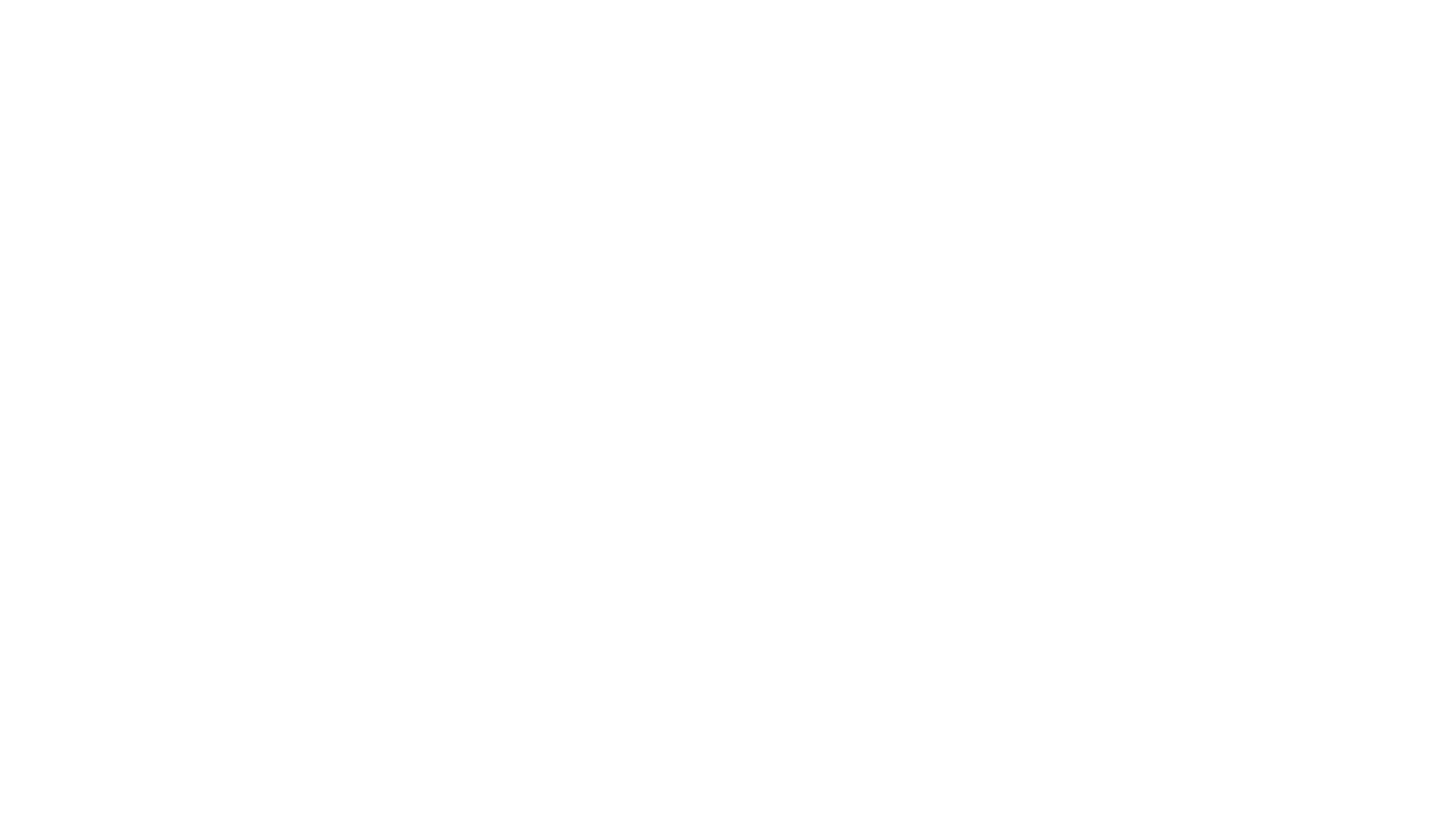
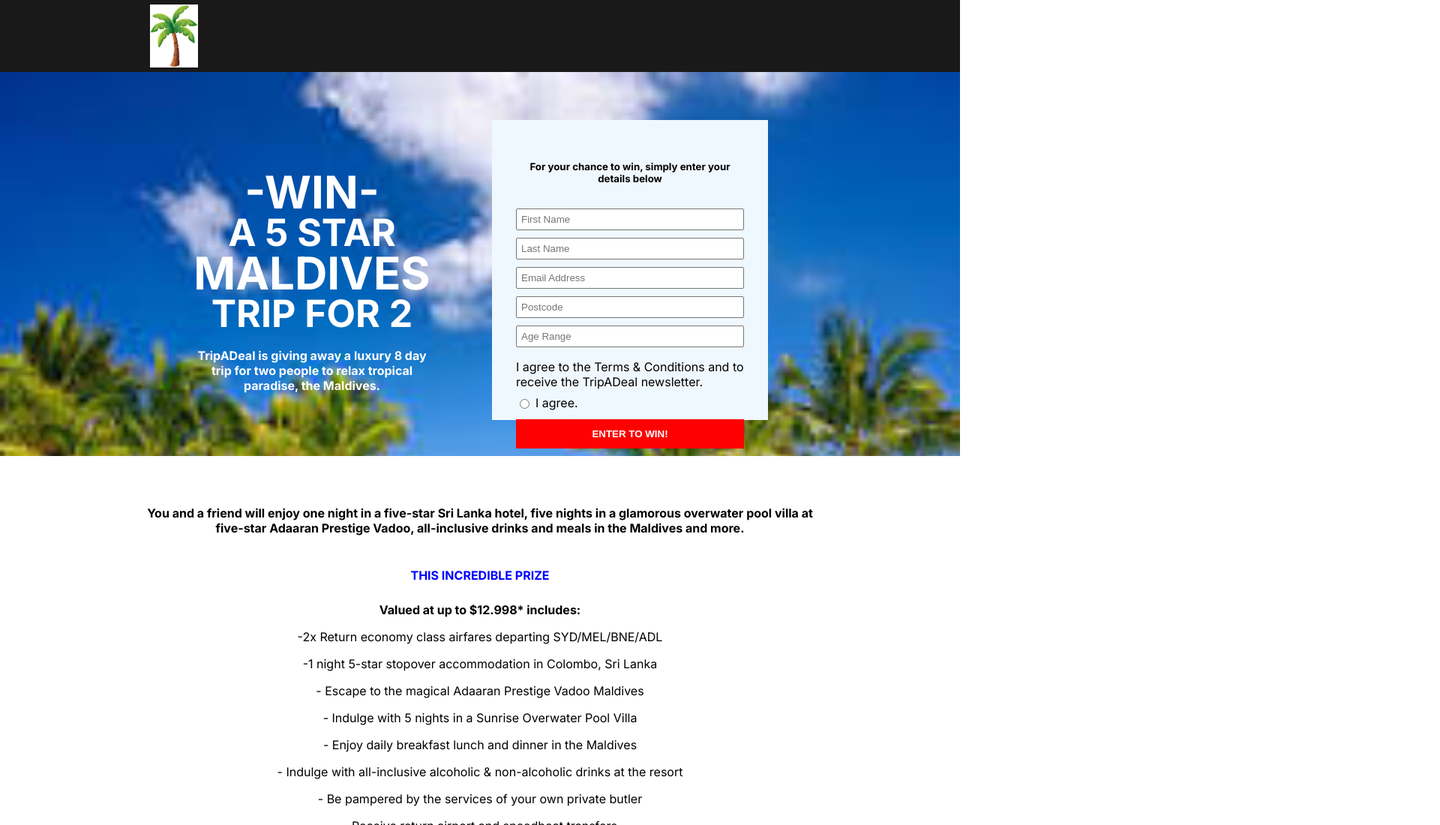
Before and after one commit to Dedliiih/Evaluaci-n-21-04, a plain HTML site: page index.html in a window 1280 px wide. Shown: the top 1100 px of the page at 75% size, 1920 px wide, since content can reach past the window. Before the commit the page ends 800 px from the top, so only its background shows below. Drawn offline with Linux system fonts and the light colour scheme.

Commit message:
COMMIT FINAL

```diff
--- a/index.html
+++ b/index.html
@@ -1,10 +1,93 @@
 <!DOCTYPE html>
-<html lang="en">
+<html lang="es">
 	<head>
 		<meta charset="UTF-8" />
 		<meta name="viewport" content="width=device-width, initial-scale=1.0" />
 		<link rel="stylesheet" href="/styles.css" />
 		<title>Document</title>
 	</head>
-	<body></body>
+	<body>
+		<main class="wrapper">
+			<header>
+				<div class="header-image-container">
+					<img src="/assets/img/icono-header.jpg" alt="Icono del header">
+				</div>
+			</header>
+			<section class="hero">
+				<article class="hero-text">
+					<div class="hero-main-text">
+						<p class="hero-main-first-text">-WIN-</p>
+					    <span class="hero-main-second-text">A 5 STAR</span>
+					    <p class="hero-main-third-text">MALDIVES</p>
+					    <span class="hero-main-fourth-text">TRIP FOR 2</span>
+					</div>
+					<p class="hero-secondary-text">
+						TripADeal is giving away a luxury 8 day trip for two people to relax tropical paradise, the Maldives.
+					</p>
+				</article>
+				<form action="" class="hero-form">
+					<h5>For your chance to win, simply enter your details below</h5>
+					<input type="text" placeholder="First Name">
+					<input type="text" placeholder="Last Name">
+					<input type="text" placeholder="Email Address">
+					<input type="text" placeholder="Postcode">
+					<input type="number" placeholder="Age Range">
+					<p class="hero-form-terms">
+						I agree to the Terms & Conditions and to receive the TripADeal newsletter.
+					</p>
+					<div class="checkbox-container">
+						<label for="terms-checkbox">I agree.</label>
+					    <input name="terms-checkbox" type="radio">
+					</div>
+					<button class="hero-form-button">ENTER TO WIN!</button>
+				</form>
+			</section>
+			<section class="product">
+				<article class="product-description-container">
+					<p class="product-description">
+						You and a friend will enjoy one night in a five-star Sri Lanka hotel, five nights in a glamorous overwater pool villa at
+						five-star Adaaran Prestige Vadoo, all-inclusive drinks and meals in the Maldives and more.
+					</p>
+				</article>
+				<article class="product-detail">
+					<h5>THIS INCREDIBLE PRIZE</h5>
+					<b>Valued at up to $12.998* includes:</b>
+					<p>-2x Return economy class airfares departing SYD/MEL/BNE/ADL</p>
+					<p>-1 night 5-star stopover accommodation in Colombo, Sri Lanka</p>
+					<p>- Escape to the magical Adaaran Prestige Vadoo Maldives</p>
+					<p>- Indulge with 5 nights in a Sunrise Overwater Pool Villa</p>
+					<p>- Enjoy daily breakfast lunch and dinner in the Maldives</p>
+					<p>- Indulge with all-inclusive alcoholic & non-alcoholic drinks at the resort</p>
+					<p>- Be pampered by the services of your own private butler</p>
+					<p>- Receive return airport and speedboat transfers</p>
+					<p>Plus more!</p>
+				</article>
+
+				<article class="product-images">
+					<div class="product-image"><img src="/assets/img/resort.jpg" alt=""></div>
+					<div class="product-image"><img src="/assets/img/resort.jpg" alt=""></div>
+					<div class="product-image"><img src="/assets/img/resort.jpg" alt=""></div>
+				</article>
+				<article class="product-button-container">
+					<button>ENTER TO WIN!</button>
+					<img src="/assets/img/icono-header.jpg" alt="Icono de palmera">
+				</article>
+			</section>
+			<footer>
+				<article class="footer-content">
+					<img src="/assets/img/guy.jpg" alt="Guy.">
+					<div class="footer-content-text">
+						<p>I'm really excited to partner with TripADeal to bring you the world's best bucket list travel packages, at unbeliavable prices, Make sure your enter to be in the running for this amazing prize.</p>
+						<div class="ambassador-data">
+							<b>SHELLEY CRAFT</b>
+							<p>TripADeal Ambassador</p>
+						</div>
+					</div>
+				</article>
+			</footer>
+			<section class="bored-text">
+				<p>Lorem ipsum, dolor sit amet consectetur adipisicing elit. Laudantium quasi voluptas quis sunt odit dignissimos amet, sed modi eius, et similique. Nisi mollitia quos ea enim laborum reiciendis, eaque placeat? Lorem ipsum dolor sit amet consectetur adipisicing elit. Illum corrupti illo distinctio ipsam cumque eum non, sed quia. Fuga accusantium molestiae quo earum quasi facere architecto corporis, blanditiis natus veritatis! Lorem ipsum dolor sit amet consectetur adipisicing elit. Nam aut doloremque similique rem, suscipit reiciendis tempore ullam, voluptatem facilis dolore ex possimus. In voluptatum omnis aliquid nesciunt minima nobis eius.</p>
+			</section>
+		</main>
+	</body>
 </html>
--- a/styles.css
+++ b/styles.css
@@ -0,0 +1,200 @@
+@import url('https://fonts.googleapis.com/css2?family=Inter:ital,opsz,wght@0,14..32,100..900;1,14..32,100..900&display=swap');
+
+html {
+    font-family: Inter;
+}
+
+body {
+    padding: 0;
+    margin: 0;
+    overflow-x: hidden;
+}
+
+header {
+    height: 12vh;
+    background-color: #191919;
+    width: 100%;
+    display: flex;
+    justify-content: flex-start;
+}
+
+.header-image-container {
+    height: 100%;
+    width: 4rem;
+    display: flex;
+    align-items: center;
+    margin-left: 200px;
+}
+
+.header-image-container > img {
+    width: 100%;
+}
+
+.hero {
+    height: 50vh;
+    display: flex;
+    padding: 4rem 5rem 3rem 5rem;
+    background-image: url(/assets/img/resort-bg.jpg);
+    background-repeat: no-repeat;
+    background-size: cover;
+    justify-content: center;
+}
+
+.hero-text {
+    color: #fff;
+    text-align: center;
+    font-weight: 700;
+    margin-right: 5rem;
+    max-width: 320px;
+
+}
+
+.hero-main-text > p {
+  font-size: 60px;
+}
+
+.hero-main-text > span {
+    font-size: 50px;
+}
+
+.hero-main-first-text {
+    margin-bottom: -12px;
+}
+
+.hero-main-third-text {
+    margin-bottom: -12px;
+    margin-top: -12px;
+}
+
+.hero-form {
+    display: flex;
+    flex-direction: column;
+    padding: 2rem;
+    background-color: aliceblue;
+    max-width: 19rem;
+}
+
+.hero-form > h5 {
+    text-align: center;
+}
+
+.hero-form > input {
+    margin-top: 10px;
+    padding: 5px;
+}
+
+.hero-form-terms {
+    margin-bottom: 8px;
+}
+
+.checkbox-container {
+    display: flex;
+    flex-direction: row-reverse;
+    justify-content: start;
+}
+
+.checkbox-container > input {
+    margin-right: 8px;
+}
+
+.hero-form-button {
+    margin-top: 12px;
+    background-color: red;
+    border: none;
+    color: #fff;
+    padding: 12px;
+    font-weight: 700;
+}
+
+.product {
+    display: flex;
+    flex-direction: column;
+    align-items: center;
+    height: 90vh;
+    width: 100%;
+}
+
+.product-description-container {
+    display: flex;
+    flex-direction: column;
+    justify-content: center;
+    margin-top: 50px;
+}
+
+.product-description {
+    font-weight: 700;
+    align-items: center;
+    width: 56rem;
+    text-align: center;
+}
+
+.product-detail {
+    text-align: center;
+}
+
+.product-detail > h5 {
+    color: blue;
+    font-size: 1rem;
+}
+
+.product-images {
+    margin-top: 3rem;
+    display: flex;
+    flex-direction: row;
+    gap: 30px;
+}
+
+.product-button-container {
+    margin-top: 3rem;
+    display: flex;
+    align-items: center;
+    flex-direction: column;
+    width: 16rem;
+}
+
+.product-button-container > button {
+    padding: 12px;
+    background-color: red;
+    border: none;
+    color: #FFF;
+    font-weight: 700;
+    width: 100%;
+}
+
+.product-button-container > img {
+    margin-top: 20px;
+    width: 48px;
+    height: 48px;
+}
+
+footer {
+    width: 100%;
+    background-color: gainsboro;
+    margin-top: 120px;
+    padding: 1rem 20rem 1rem 20rem;
+}
+
+.footer-content {
+    display: flex;
+    flex-direction: row;
+    align-items: center;
+}
+
+.footer-content > img {
+    margin-right: 50px;
+}
+
+.footer-content-text {
+    width: 50rem;
+    text-align: center;
+}
+
+.ambassador-data > p {
+    margin-top: 0;
+}
+
+.bored-text {
+    padding: 1rem 20rem 1rem 20rem;
+    text-align: center;
+    color: gray;
+}
```
Also changed, not shown: assets/img/02vsoqs3udta1.webp (deleted), assets/img/guy.jpg (added), assets/img/icono-header.jpg (added), assets/img/resort-bg.jpg (added), assets/img/resort.jpg (added).
